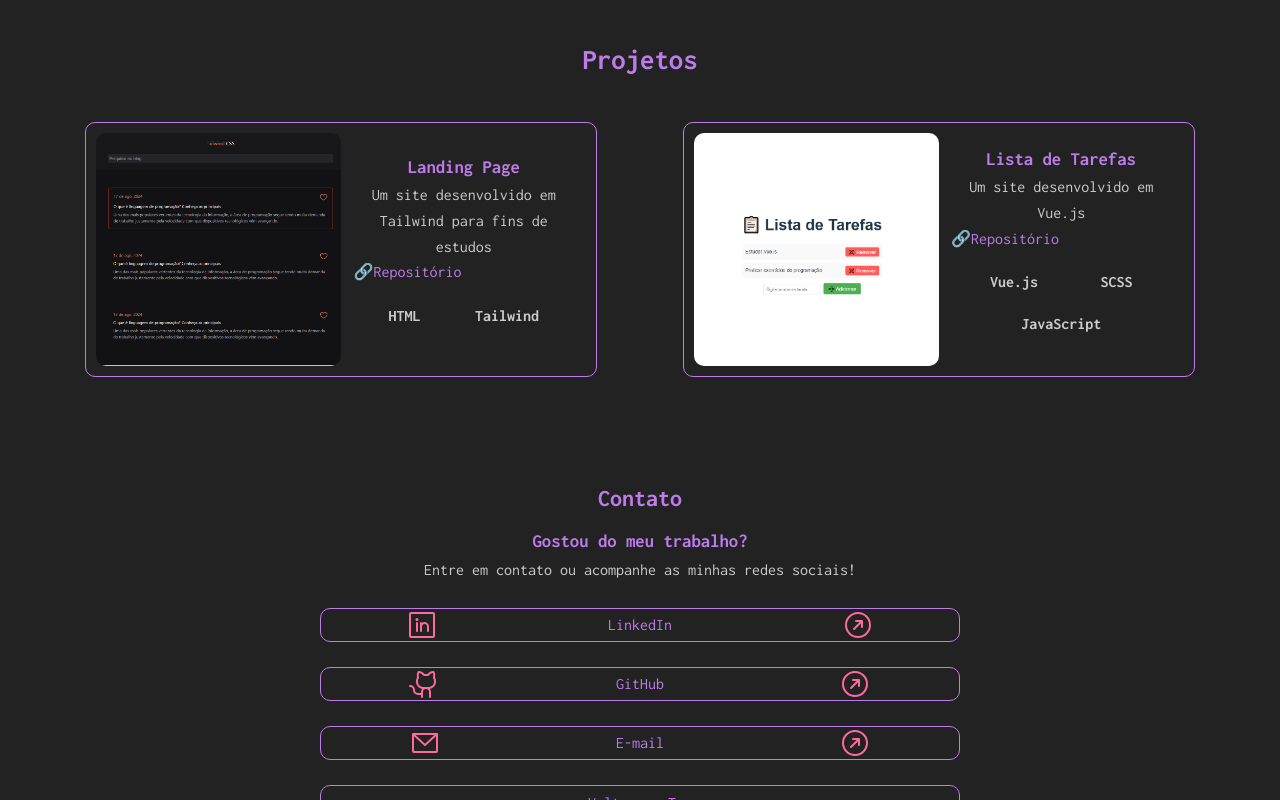
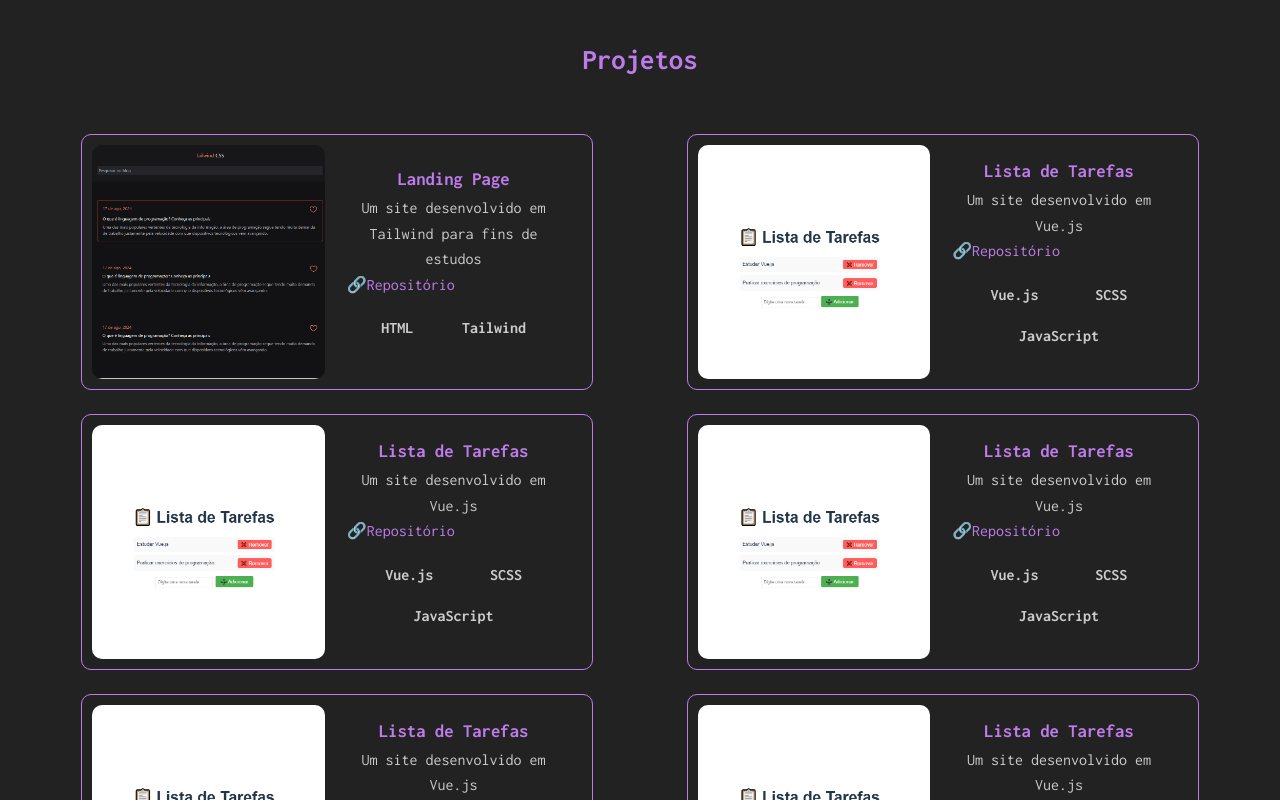
Before and after one commit to mariaccarolina/by_carolina, a Vue app: page / in a window 1280 px wide. Shown: the part 780-1580 px from the top of the page. Built offline with nearby package versions, Linux system fonts and the light colour scheme.

Commit message:
:sparkles: feat: Adicionando mais informações

```diff
--- a/src/components/projetosCard.vue
+++ b/src/components/projetosCard.vue
@@ -34,7 +34,12 @@ h2 {
 }
 section {
   display: flex;
+  width: 100vw;
   justify-content: space-evenly;
+  flex-wrap: wrap;
+  div{
+    margin: 12px;
+  }
   @media (max-width: 900px) {
     flex-direction: column;
     align-items: center;
--- a/src/data/projetos.js
+++ b/src/data/projetos.js
@@ -18,4 +18,36 @@ export  const projetos = [
     link: "https://lista-de-tarefas-vue-orcin.vercel.app/",
     techologias: ["Vue.js", "SCSS", "JavaScript"],
   },
+  {
+    image: lista,
+    nome: "Lista de Tarefas",
+    descricao: "Um site desenvolvido em Vue.js",
+    repositorio: "https://github.com/mariaccarolina/Lista-de-Tarefas-Vue",
+    link: "https://lista-de-tarefas-vue-orcin.vercel.app/",
+    techologias: ["Vue.js", "SCSS", "JavaScript"],
+  },
+  {
+    image: lista,
+    nome: "Lista de Tarefas",
+    descricao: "Um site desenvolvido em Vue.js",
+    repositorio: "https://github.com/mariaccarolina/Lista-de-Tarefas-Vue",
+    link: "https://lista-de-tarefas-vue-orcin.vercel.app/",
+    techologias: ["Vue.js", "SCSS", "JavaScript"],
+  },
+  {
+    image: lista,
+    nome: "Lista de Tarefas",
+    descricao: "Um site desenvolvido em Vue.js",
+    repositorio: "https://github.com/mariaccarolina/Lista-de-Tarefas-Vue",
+    link: "https://lista-de-tarefas-vue-orcin.vercel.app/",
+    techologias: ["Vue.js", "SCSS", "JavaScript"],
+  },
+  {
+    image: lista,
+    nome: "Lista de Tarefas",
+    descricao: "Um site desenvolvido em Vue.js",
+    repositorio: "https://github.com/mariaccarolina/Lista-de-Tarefas-Vue",
+    link: "https://lista-de-tarefas-vue-orcin.vercel.app/",
+    techologias: ["Vue.js", "SCSS", "JavaScript"],
+  },
 ];
```
